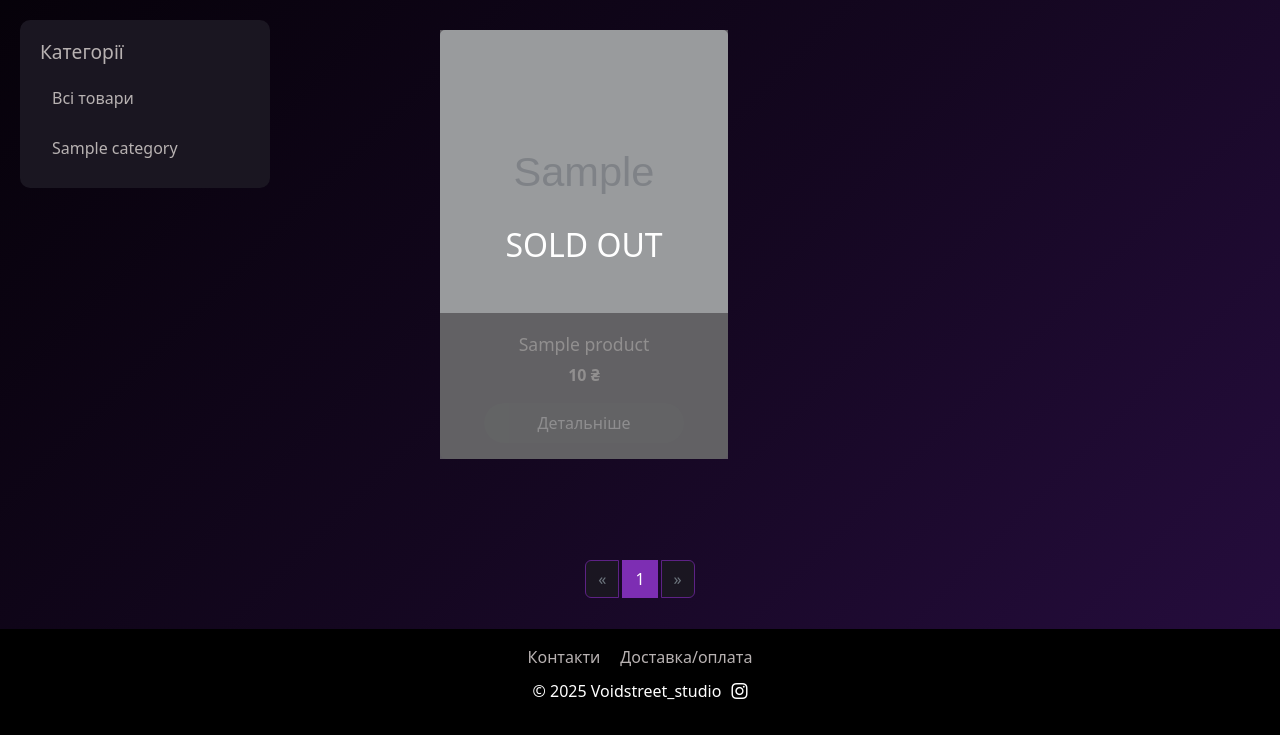
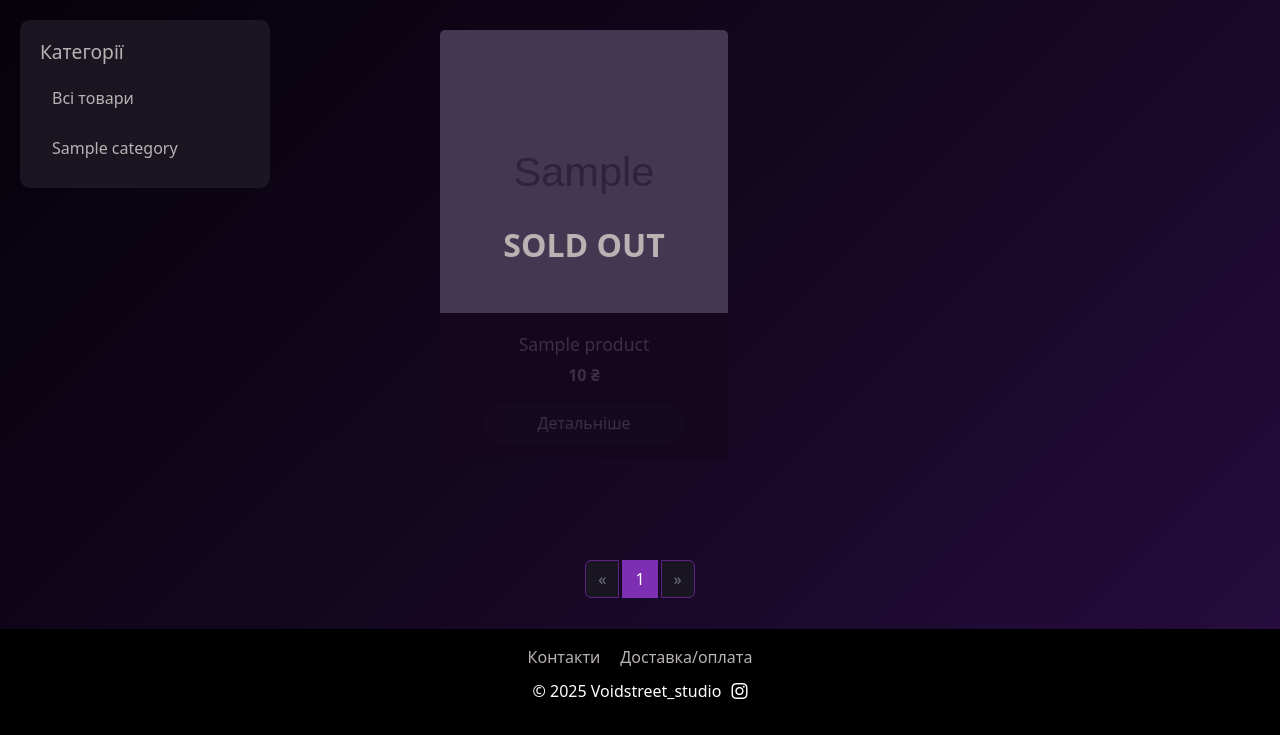
Before and after one commit to argx4/VoidStreetShop-Python-Django-, a Django app: template product/templates/catalog.html in a window 1280 px wide. Shown: the part 65-800 px from the top of the page. Run offline with Django 3.2, Linux system fonts and the light colour scheme; the template is opened without the code that fills it: most values are stand-ins (such as "Sample title", 1, 10 or a date in 2020); grey boxes marked "Sample" are stand-in pictures.

Commit message:
измененено отображение неактивных товаров

```diff
--- a/product/templates/catalog.html
+++ b/product/templates/catalog.html
@@ -100,7 +100,7 @@
           <img src="{{ Product.image.url }}" class="card-img-top" alt="{{ Product.name }}">
           {% if not Product.active %}
           <div class="sold-out-overlay">
-            SOLD OUT
+            <b>SOLD OUT</b>
           </div>
           {% endif %}
           <center>
--- a/static/css/catalog.css
+++ b/static/css/catalog.css
@@ -639,8 +639,8 @@ footer {
   left: 0;
   width: 100%;
   height: 100%;
-  background-color: rgba(128, 128, 128, 0.7);
-  color: white;
+  background-color: rgba(18, 1, 31, 0.744);
+  color: rgb(184, 178, 178);
   font-size: 2em;
   display: flex;
   align-items: center;
```
